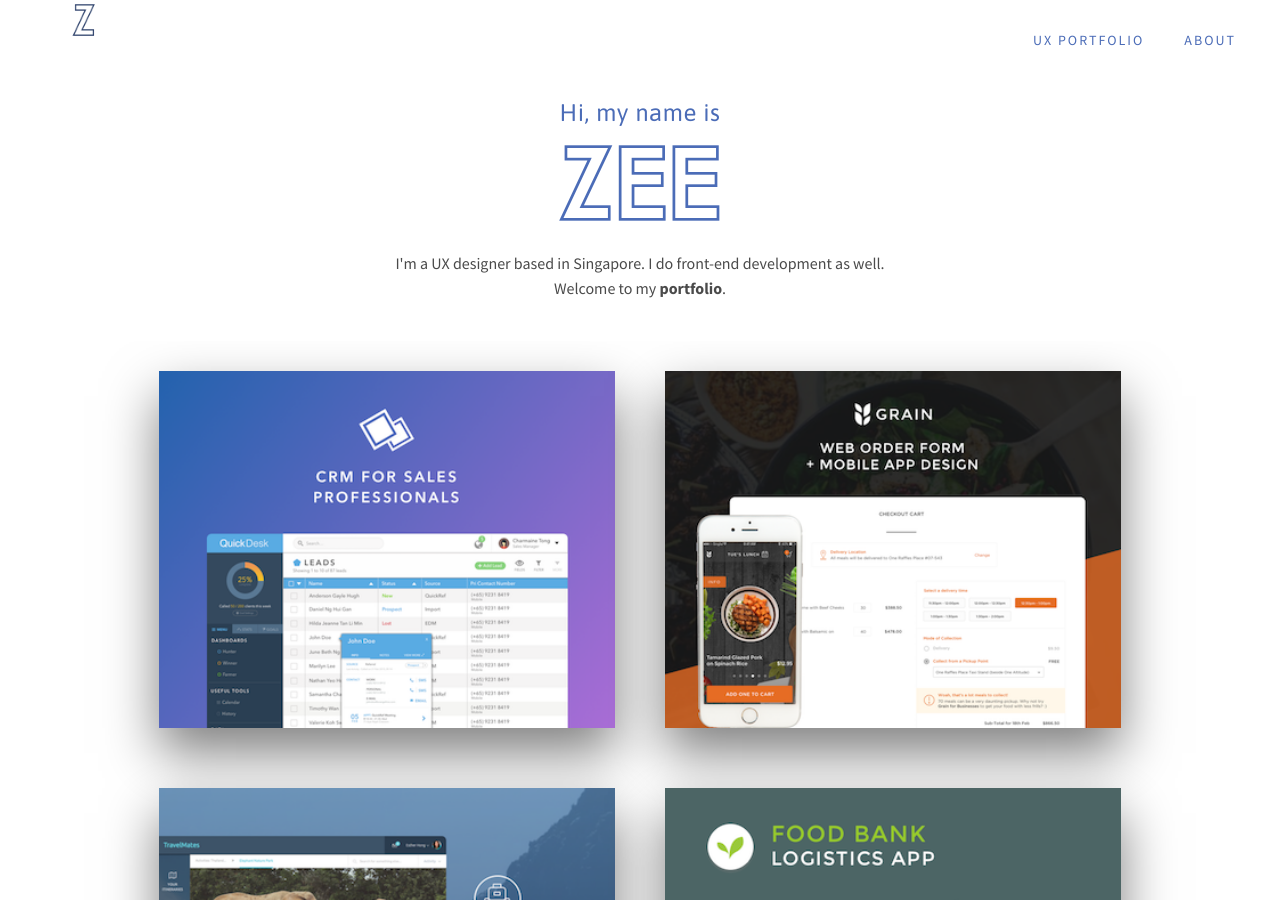
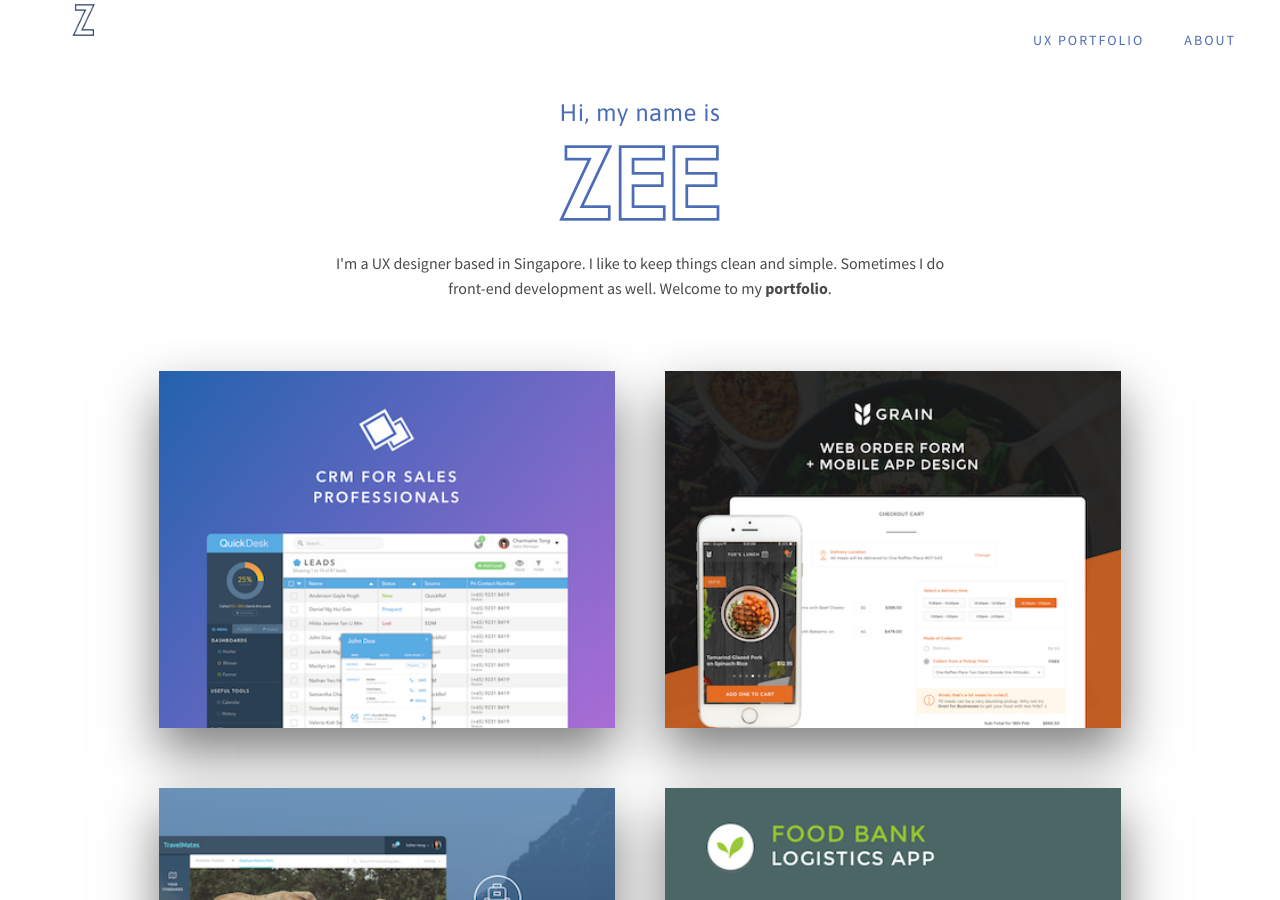
Before and after one commit to yzixuan/yzixuan.github.io, a Jekyll site: the page built from index.html, in a window 1280 px wide and 900 px high. Built offline with Jekyll 4.4.1, drawn with Linux system fonts in a browser that asks for light colours; nearby versions of some CDN libraries.

Commit message:
rewrite landing header tagline

```diff
--- a/_includes/landing-header.html
+++ b/_includes/landing-header.html
@@ -1,9 +1,9 @@
 <div id="landing-header" class="section">
   <div class="container">
-      <div class="col-md-8 col-md-offset-2 text-center margin-extra-top">
+      <div class="col-md-6 col-md-offset-3 text-center margin-extra-top">
         <h3 class="cyan-color">Hi, my name is</h3>
         <h1 id="portfolio-sitename">ZEE</h1>
-        <p>I'm a UX designer based in Singapore. I do front-end development as well.<br/>Welcome to my <strong>portfolio</strong>.</p>
+        <p>I'm a UX designer based in Singapore. I like to keep things clean and simple. Sometimes I do front-end development as well.  Welcome to my <strong>portfolio</strong>.</p>
       </div>
   </div>
 </div>
```
